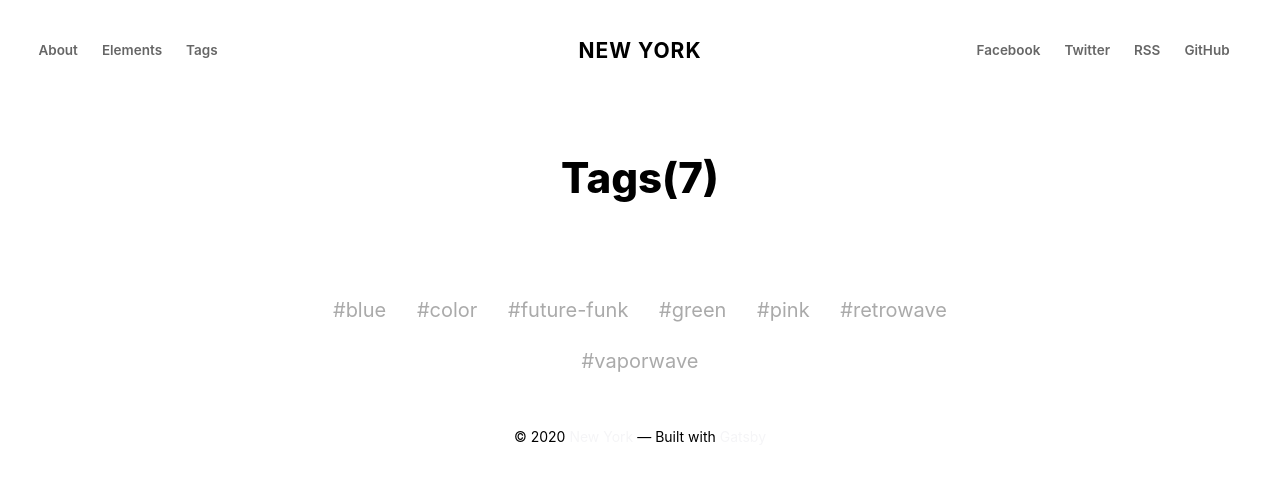
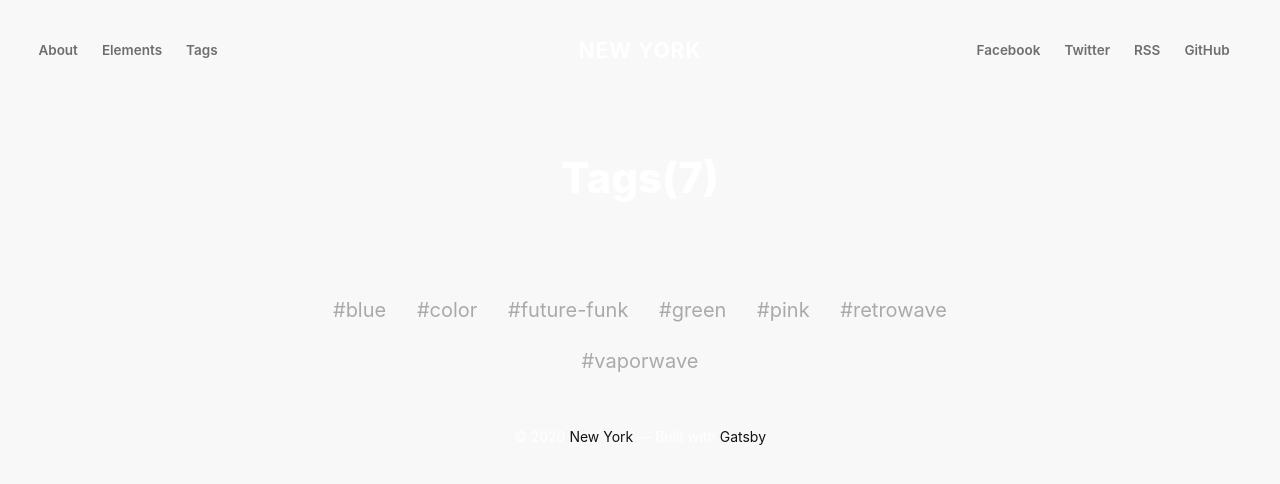
Before and after one commit to jooplaan/gatsby-london-night-and-day, a Gatsby site: page /tags in a window 1280 px wide. Built offline with nearby package versions, Linux system fonts and the light colour scheme; Gatsby itself is replaced by a stand-in of ours.

Commit message:
Light mode

```diff
--- a/src/style/components/global.scss
+++ b/src/style/components/global.scss
@@ -340,9 +340,12 @@ blockquote cite a {
 }
 
 a {
-    color: color($color-primary l(-5%));
+    color: $link-color;
     text-decoration: none;
     transition: 0.4s ease;
+    @include light-mode {
+    	color: $link-color-light;
+  }
 }
 
 a:hover {
--- a/src/style/screen.scss
+++ b/src/style/screen.scss
@@ -447,6 +447,9 @@ body {
   background: rgba(0, 0, 0, 0.1);
   opacity: 1;
   transition: opacity 0.5s cubic-bezier(0.33, 0, 0.2, 1);
+  @include light-mode {
+    	color: $color-base-light;
+  }
 }
 
 .post-card-date,
@@ -519,6 +522,10 @@ body {
   line-height: 1.15em;
   text-align: left;
   color: $color-base;
+  @include light-mode {
+    color: $color-base-light;
+  }
+
 }
 
 .post-card.no-image:hover .post-card-title {
--- a/src/style/vars.scss
+++ b/src/style/vars.scss
@@ -28,18 +28,21 @@ $radius: 0.5rem;
 
 /* Colours */
 $color-body-font: #f5f5f7;
-$color-body-font-light: #000;
+$color-body-font-light: #131313;
 $color-primary: #2997ff;
-$color-primary-light: #2997ff;
-$color-base: #f5f5f7;
-$color-base-light: #000;
+$color-primary-light: #3eb0ef;
+$color-base: #131313;
+$color-base-light: #fff;
 $color-sub-base: #aaa;
 $color-sub-base-light: #aaa;
 $color-border: #f5f5f7;
-$color-border-light: #000;
+$color-border-light: #ddd;
 $color-bg: #111111;
-$color-bg-light: #ffffff;
+$color-bg-light: #f8f8f8;
 $color-bg-bright: #1d1d1f;
 $color-bg-bright-light: #1d1d1f;
-$color-bg-dark: #000;
-$color-bg-dark-light: #000;
+$color-bg-dark: #131313;
+$color-bg-dark-light: #131313;
+
+$link-color: #0074c1;
+$link-color-light: #0074c1;
```
